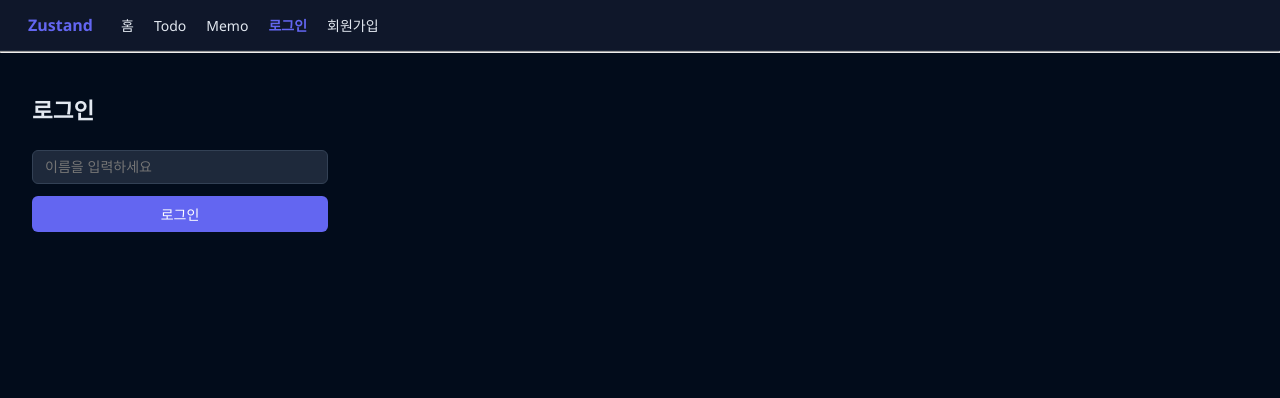
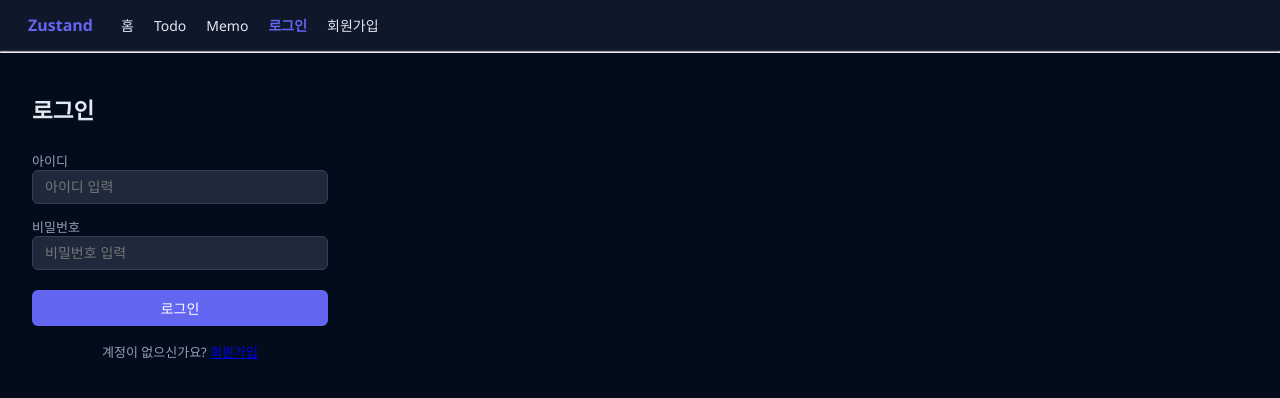
Before and after one commit to nohssam/2026_myapp03, a React (Create React App) app: page /login in a window 1280 px wide. Shown: the top 398 px of the page. Built offline with nearby package versions, Linux system fonts and the light colour scheme; no server answers.

Commit message:
05-20-04

```diff
--- a/src/api/Auth.jsx
+++ b/src/api/Auth.jsx
@@ -10,6 +10,12 @@ import { api } from "./Http";
 
 export const register = (member) =>
     api.post('/members/register', member)
+
+export const login = (m_id,m_pw) =>
+    api.post('/members/login',{m_id, m_pw})
+
+export const logout = () =>
+    api.post('/members/logout')
 
 
 // 요청 인터셉터
@@ -25,8 +31,16 @@ api.interceptors.request.use(
         // 위에서 지정한 엔드포인트를 제외하고
         const isExcluded = exludePaths.some((path)=> config.url.includes(path))
 
-        if(isExcluded){
-            // localStorage에서 토큰 읽
+        if(!isExcluded){
+            // localStorage에서 토큰 가져오기
+            const tokens = localStorage.getItem('tokens')
+            if(tokens){
+                const parsed = JSON.parse(tokens)
+                if(parsed?.accessToken){
+                    // request 헤더 부분에 토큰 넣기
+                    config.headers.Authorization = `Bearer ${parsed.accessToken}`
+                }
+            }
         }
         return config
     },
@@ -34,4 +48,23 @@ api.interceptors.request.use(
 )
 
 // 응답 인터셉터
-api.interceptors.response.use()
+// 정상응답일때 그대로 반환
+// AccessToken 만료 되면  -> accessToken 재발급 시도
+api.interceptors.response.use(
+    (res) => res, // 정상응답일때 그대로 반환
+
+    async(error) => {
+        const [config, response] = error
+        // refresh, logout 요청에서 난 에러는 재시도 하지 않음
+        // 재시도 하면 무한 루프 발생
+        const excludePaths = ['/members/refresh', '/members/logut']
+        const isExcluded = excludePaths.some((path)=> config.url.includes(path))
+
+        // 재시도 하지 않는 경우 (나중에)
+
+
+        return Promise.reject(error)
+
+    }
+
+)
--- a/src/components/Navbar.jsx
+++ b/src/components/Navbar.jsx
@@ -1,14 +1,30 @@
-import { NavLink } from "react-router-dom";
+import { NavLink, useNavigate } from "react-router-dom";
 import useAuthStore from "../store/useAuthStore";
+import { logout } from "../api/Auth";
 
 export default function Navbar() {
-    // useAuthStore 를 가져와서 사용하자 \
-    const {isLoggedIn, logout} = useAuthStore();
+    const navigate = useNavigate()
+     // Zustand 에서 로그인 상태 구독
+    const isLoggedIn = useAuthStore((state)=>state.isLoggedIn)
+    const user = useAuthStore((state)=>state.user)
+    const zu_logout = useAuthStore((state)=>state.zu_logout)
+
     // 로그인 여부 처리
     // NavLink가 자동으로 제공하는 값 ()
     // 현재 경로이면 true, 아니면 false
     // 현재 URL이 to 경로와 일치하면 true
     const cls = ({isActive}) => isActive ? 'active' : ''
+    const handleLogout = async () =>{
+        try {
+            // 서버에 로그아웃 요청 (Auth.jsx)
+            await logout()
+        } catch (error) {
+           console.log(error)
+        } finally{
+           zu_logout()
+           navigate("/")
+        }
+    }
     return(
         <nav>
             <span className="nav-logo">Zustand</span>
@@ -17,14 +33,16 @@ export default function Navbar() {
             <NavLink to="/memo" className={cls}>Memo</NavLink>
             {/* 로그인이 되었을 때만 보이게 하자  */}
             {isLoggedIn && <NavLink to="/profile" className={cls}>프로필</NavLink>}
-            <NavLink to="/login" className={cls}>로그인</NavLink>
-            <NavLink to="/register" className={cls}>회원가입</NavLink>
+
+            {/* 로그인 성공하면 안보이게 */}
+            {!isLoggedIn && <NavLink to="/login" className={cls}>로그인</NavLink>}
+            {!isLoggedIn && <NavLink to="/register" className={cls}>회원가입</NavLink>}
 
             {/* 로그인 된 상태일때 로그아웃도 보여야 한다. */}
             {/*  onClick={logout} 에서 logout은 useAuthStore에 있는 함수이다.*/}
             <div className="ml-auto">
                 {isLoggedIn && (
-                    <button className="danger" onClick={logout} style={{padding: '6px 12px'}}>
+                    <button className="danger" onClick={handleLogout} style={{padding: '6px 12px'}}>
                         로그아웃</button>
                 )}
             </div>
--- a/src/pages/HomePage.jsx
+++ b/src/pages/HomePage.jsx
@@ -17,7 +17,7 @@ export default function HomePage() {
     return(
         <div className="page" style={{maxWidth:'400px'}}>
            <h1 style={{fontSize:'24px', marginBottom:'8px'}}>
-                {isLoggedIn ? `환영합니다. ${user.username}`  : '안녕하세요!'}
+                {isLoggedIn ? `${user.m_name}님 환영합니다. `  : '안녕하세요!'}
            </h1>
            <p className="muted" style={{marginBottom:'32px'}}>
                 {isLoggedIn ? `Zustand 연습 중`  : '로그인 후 모든 기능을 사용할 수 있어요.'}
--- a/src/pages/LoginPage.jsx
+++ b/src/pages/LoginPage.jsx
@@ -1,34 +1,92 @@
 import { useState } from "react";
 import useAuthStore from "../store/useAuthStore";
-import { useNavigate } from "react-router-dom";
+import { Link, useNavigate } from "react-router-dom";
+import { login } from "../api/Auth";
 
 export default function LoginPage() {
-    const [input, setInput] = useState('')
-    const {isLoggedIn, login, logout, user} = useAuthStore()
-    const navigate = useNavigate()
+   const navigate = useNavigate()
 
-    const handleLogin = () =>{
-        // 입력없이 버튼이나 Enter를 누르면
-       if(!input.trim()) return
-       login(input)
-       // 홈으로 이동
-       navigate('/')
+    // Zustand 에서 로그인 상태 구독
+    const isLoggedIn = useAuthStore((state)=>state.isLoggedIn)
+    const user = useAuthStore((state)=>state.user)
+    const zu_login = useAuthStore((state)=>state.zu_login)
+    const zu_logout = useAuthStore((state)=>state.zu_logout)
+
+    const [formData, setFormData] =useState({m_id: '', m_pw: ''})
+    const [error, setError] = useState('')
+    const [loading, setLoading] = useState(false)
+
+
+    // 만약 로그인이 된 상태 이면 화면
+    if(isLoggedIn){
+      return(
+        <div className="page" style={{maxWidth: '400px'}}>
+          <h2 style={{marginBottom: '16px'}}>로그인 된 상태</h2>
+          <div className="card" style={{padding:'20px', marginBottom:'16px'}}>
+              <p style={{fontWeight:'bold', marginBottom:'4px'}}>
+                {user?.m_name || user?.m_id}
+              </p>
+              <p className="muted" style={{fontSize:'13px'}}>{user?.m_email || ''} </p>
+          </div>
+          <div className="row" style={{gap:'10px'}}>
+            <button className="ghost" onClick={()=>navigate('/profile')}>마이페이지</button>
+            <button className="danger" onClick={zu_logout}>로그아웃</button>
+          </div>
+        </div>
+      )
+    }
+    const handleChange = (e)=>{
+      setFormData((prev)=>({...prev, [e.target.name]:e.target.value}))
+    }
+
+    const handleSubmit = async (e)=>{
+        e.preventDefault()
+        setError('')
+        setLoading(true)
+      try {
+        // Auth.jsx login 함수 호출
+         const response = await login(formData.m_id, formData.m_pw)
+         const {success, message, data} = response.data
+         if(success){
+            const {accessToken, refreshToken, membersVO} = data
+            // 로그인 성공 시  tokens 저장
+            localStorage.setItem('tokens', JSON.stringify({
+              accessToken,
+              refreshToken,
+              // 나중에는 전체 정보가 아니라 간단한 정보만 남겨 두자
+              user: membersVO
+            }))
+            zu_login(membersVO)
+            navigate("/")
+         }else{
+          setError(message || '아이디 또는 비밀번호를 확인해 주세요')
+         }
+      } catch (error) {
+        setError('서버 연결에 실패 했습니다.')
+      } finally{
+        setLoading(false)
+      }
     }
     return(
     <div className="page" style={{ maxWidth: '360px' }}>
       <h2 style={{ marginBottom: '24px' }}>로그인</h2>
-      <div className="col">
-        <input
-          value={input}
-          onChange={(e) => setInput(e.target.value)}
-          // 즉시 호출 : 랜더링 시점에서 바로 실행됨
-          // 화살표 함수 안에서는 호출
-          onKeyDown={(e) => e.key === 'Enter' && handleLogin()}
-          placeholder="이름을 입력하세요"
-        />
-        {/* 함수 참조 : 이벤트 발생 시 실행됨 */}
-        <button onClick={handleLogin}>로그인</button>
-      </div>
+      <form onSubmit={handleSubmit} className="col">
+         <div className="muted" style={{gap:'6px'}}>
+            <label className="muted" style={{fontSize:'13px'}}>아이디</label>
+            <input name="m_id" value={formData.m_id} onChange={handleChange} placeholder="아이디 입력" required />
+          </div>
+
+          <div className="muted" style={{gap:'6px'}}>
+            <label className="muted" style={{fontSize:'13px'}}>비밀번호</label>
+            <input name="m_pw" value={formData.m_pw} onChange={handleChange} placeholder="비밀번호 입력" required />
+          </div>
+          {error && <p className="error-text">{error}</p>}
+          <button type="submit" disabled={loading} style={{marginTop:'8px'}}>
+            {loading ? '로그인 중...' : '로그인'}
+          </button>
+          <p className="muted" style={{textAlign:'center', fontSize:'13px', marginTop:'4px'}}>
+            계정이 없으신가요? <Link to="/register">회원가입</Link></p>
+        </form>
     </div>
     );
 }
--- a/src/store/useAuthStore.jsx
+++ b/src/store/useAuthStore.jsx
@@ -2,32 +2,22 @@
 import { create } from 'zustand'
 import { persist } from 'zustand/middleware'
 
+// 미들웨어 사용하지 않는이유 : Auth.jsx에서 localStorage에 직접 사용
+
 const useAuthStore = create(
-    // persist로 감싸면 localStorage에 자동 저장된다
-    persist(
-        (set) => ({
+    (set) => ({
             // ── 상태(State) : 변수 ─────────────────────────────────
             user: null, // 로그인한 사용자 { username, bio }. 미로그인 시 null
             isLoggedIn: false, // 로그인 여부 플래그
 
-            // ── 액션(Action) : 함수 ────────────────────────────────
-            // 로그인: username을 받아 user 객체를 만들고 isLoggedIn을 true로 설정
-            login: (username) =>
-                set({ user: { username, bio: '' }, isLoggedIn: true }),
+            // localStorage 에서 읽어온 회원 정보
+            zu_login: (user) => set({isLoggedIn:true, user}),
 
-            // 로그아웃: 사용자 정보를 null로, 로그인 여부를 false로 초기화
-            logout: () =>
-                set({ user: null, isLoggedIn: false }),
+            zu_logout: ()=>{
+                localStorage.removeItem('tokens')
+                set({isLoggedIn:false, user:null})
+            }
 
-            // 프로필 수정: 기존 user 객체에 새 값을 덮어씌운다
-            // 스프레드 연산자(...)로 기존 필드를 유지하면서 일부만 변경
-            // 예) updateProfile({ bio: '개발자' }) → bio만 바뀌고 username 유지
-            // state란 zustand가  콜백함수에 주입하는 현재 스토어 정보 (값 전체)
-            updateProfile: (fields) =>
-                set((state)=>({user: {...state.user, ...fields}})),
-            }),
-        { name: 'auth-storage' } // localStorage 키 이름
-    )
-)
+    }))
 
 export default useAuthStore
```
